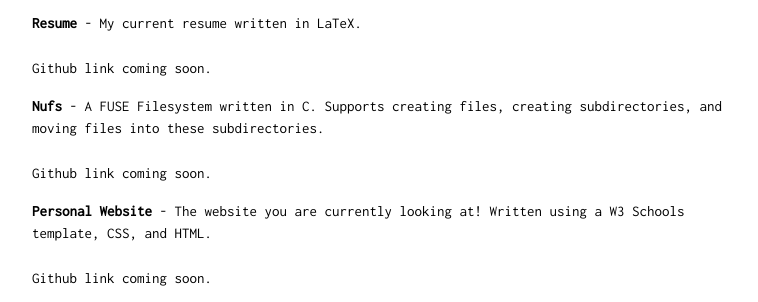
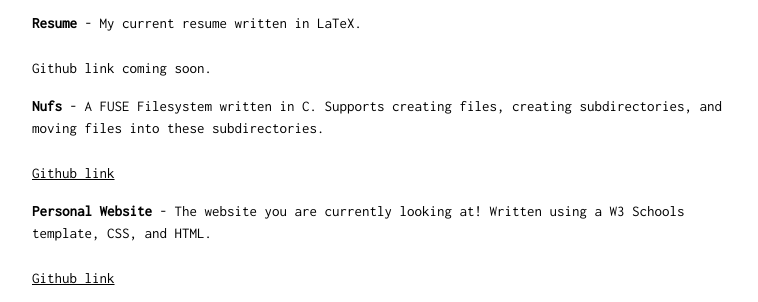
Before and after one commit to anuj-modi/anuj-modi.github.io, a plain HTML site: page index.html in a window 1280 px wide. Shown: the part 1154-1456 px from the top of the page, without its empty margins (258-1016 px from the left). Drawn offline with nearby package versions, Linux system fonts and the light colour scheme.

Commit message:
update webpage with git links

```diff
--- a/index.html
+++ b/index.html
@@ -88,12 +88,12 @@
             <p><strong>Nufs</strong> - A FUSE Filesystem written in C. Supports creating files, creating
                 subdirectories, and moving files into these subdirectories.
                 <br><br>
-                Github link coming soon.
+                <a href="https://github.com/anuj-modi/nufs">Github link</a>
             </p>
             <p><strong>Personal Website</strong> - The website you are currently looking at! Written using a W3 Schools
                 template, CSS, and HTML.
                 <br><br>
-                Github link coming soon.
+                <a href="https://github.com/anuj-modi/anuj-modi.github.io">Github link</a>
             </p>
             <p>
                 <strong>An Open Call for Security and Privacy Researchers to Resist Back Doors</strong> - A research
```
